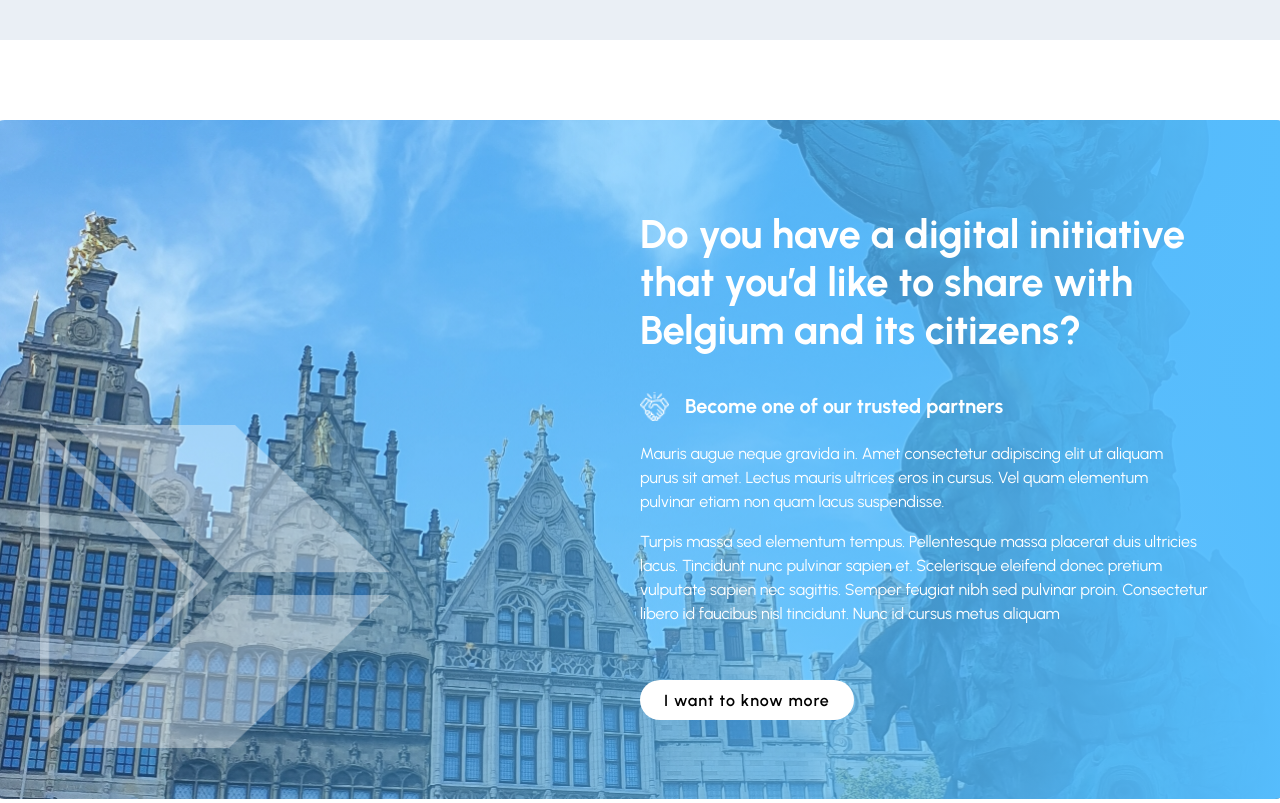
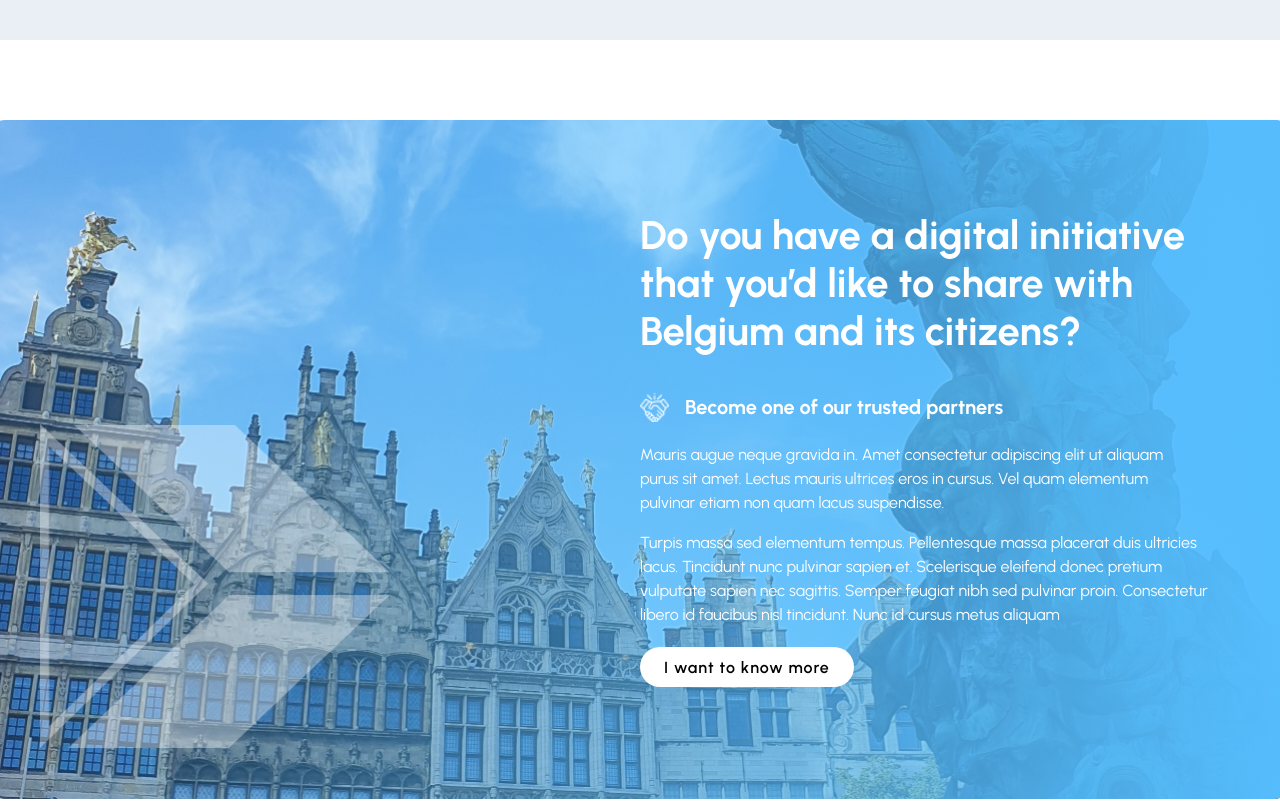
Before and after one commit to mirkogitdata/practice, a plain HTML site: page index.html in a window 1280 px wide. Shown: the part 4160-4963 px from the top of the page. Drawn offline with Linux system fonts and the light colour scheme; files whose address does not match are found by name.

Commit message:
fixed partners section

```diff
--- a/index.html
+++ b/index.html
@@ -335,7 +335,6 @@
      </section> <!-- END TESTIMONIALS-->
      <!-- PARTNERS -->
      <section id="partners">
-      <div class="jonne-makikyro">
         <div class="highLight">
           <div class="contentRight">
             <h2>Do you have a digital initiative that you’d like to share with Belgium and its citizens?</h2>
@@ -349,7 +348,6 @@
           </div> <!-- end .contentRight -->
         </div>  <!-- end .highLight -->
         <img class="hero-left" src="./src/hero-left.png" alt="no image">
-      </div> <!-- end .jonne-makikyro -->
    </section> <!-- END .partners -->
      <!-- NEWS -->
      <section id="news">
--- a/scss/style.scss
+++ b/scss/style.scss
@@ -554,12 +554,11 @@ section#testimonials {
 }
 //======= PARTNERS ======
 section#partners {
-  div.jonne-makikyro {
-      div.highLight {
+    div.highLight {
         div.contentRight {
           h2 {
              width: 90%;
-             margin-top: 0;
+             margin-top: -2rem;
           }
           .headingh3 {
             @include h3;
@@ -568,7 +567,7 @@ section#partners {
              width: 86%;
            }
            p:nth-of-type(2) {
-              margin-bottom: 4rem;
+              margin-bottom: 30px;
               width: 88%;
            }
            a.btn-white {
@@ -604,7 +603,6 @@ section#partners {
       left: 50px;
     }
     @include pedroMiranda2;
-  }
   overflow: hidden;
 }
 //======= NEWS ======
```
Also changed, not shown: scss/style.css, 1 other file.
